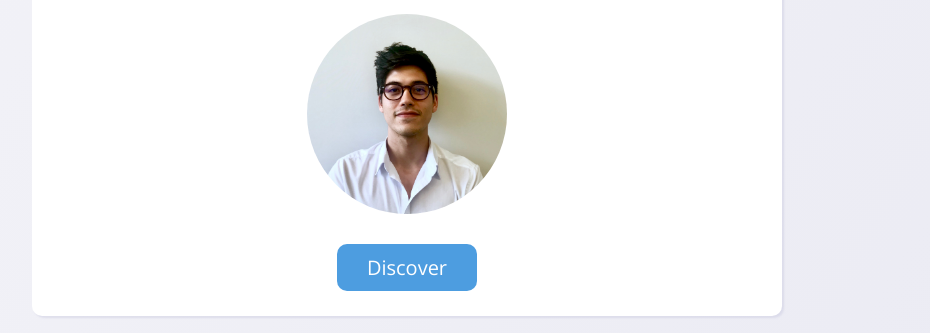
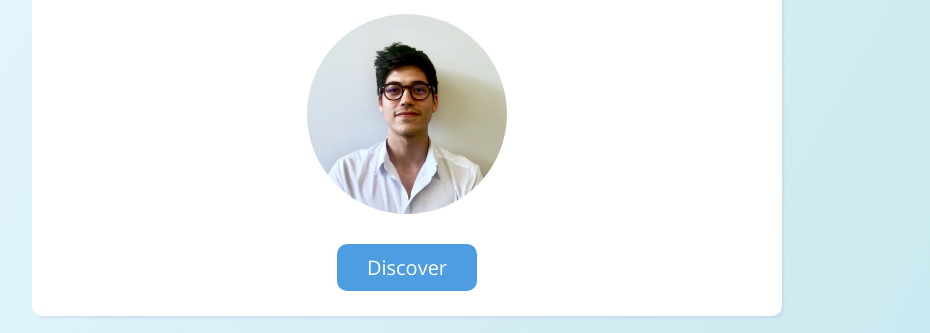
Before and after one commit to NicolasDeMil/profile, a plain HTML site: page index.html in a window 1280 px wide. Shown: the part 214-547 px from the top of the page, without its empty margins (233-1163 px from the left). Drawn offline with nearby package versions, Linux system fonts and the light colour scheme.

Commit message:
my profile page

```diff
--- a/style.css
+++ b/style.css
@@ -1,8 +1,8 @@
 body {
 	text-align: center;
 	/*background-color: rgba(195, 195, 220, 0.2);*/
-	background-image: linear-gradient(120deg, rgba(195, 195, 220, 0.2), rgba(195, 195, 220, 0.4));
-	/*background-image: linear-gradient(120deg, #e5f6fe 10%, #b7dfe5);*/
+	/*background-image: linear-gradient(120deg, rgba(195, 195, 220, 0.2), rgba(195, 195, 220, 0.4));*/
+	background-image: linear-gradient(120deg, #e5f6fe 10%, #b7dfe5);
 	margin: 20px;
 	font-family: 'Open Sans', sans-serif;
 }
@@ -76,7 +76,8 @@ li > a {
 }
 
 i:hover {
-	color: #4D9DE0
+	color: #4D9DE0;
+	transition: 1s;
 }
 
 ul {
```
